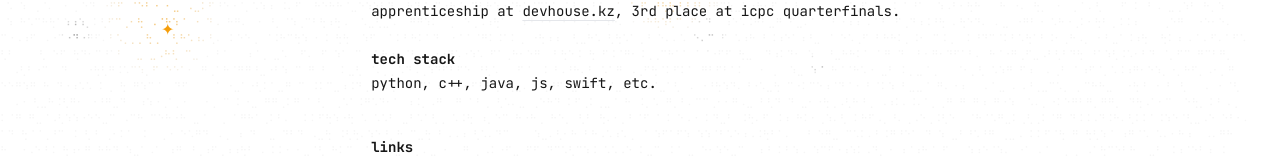
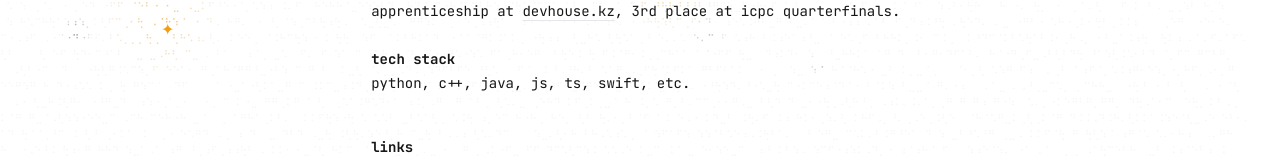
Before and after one commit to aqylbermeshtech/portfolio, a Next.js app: page / in a window 1280 px wide. Shown: the part 305-465 px from the top of the page. Built offline with nearby package versions, Linux system fonts and the light colour scheme.

Commit message:
Add TypeScript to tech stack

```diff
--- a/src/app/page.tsx
+++ b/src/app/page.tsx
@@ -68,7 +68,7 @@ export default function Home() {
         <Scramble text="tech stack" delay={640} />
       </h2>
       <p>
-        <Scramble text="python, c++, java, js, swift, etc." delay={720} />
+        <Scramble text="python, c++, java, js, ts, swift, etc." delay={720} />
       </p>
 
       <h2 className="mt-10 font-bold">
```
